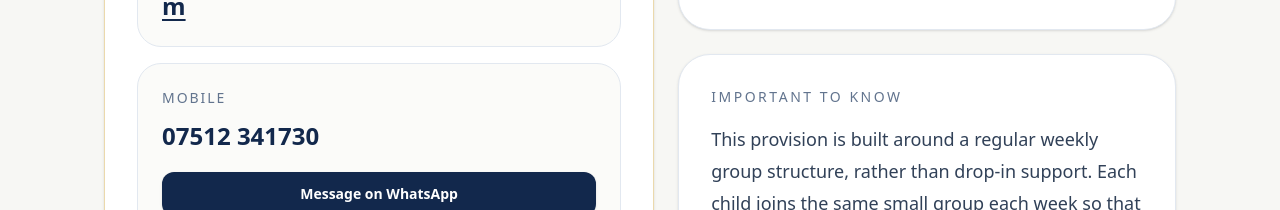
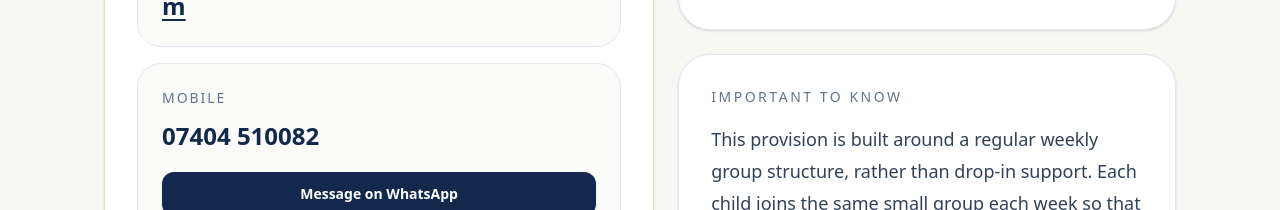
Before and after one commit to davedodd89-ai/warren-dodd-education, a Next.js app: page /contact in a window 1280 px wide. Shown: the part 1240-1450 px from the top of the page. Built offline with nearby package versions, Linux system fonts and the light colour scheme.

Commit message:
Update contact page mobile and WhatsApp number

```diff
--- a/app/contact/page.tsx
+++ b/app/contact/page.tsx
@@ -100,15 +100,15 @@ export default function ContactPage() {
                   </p>
 
                   <a
-                    href="tel:07512341730"
+                    href="tel:07404510082"
                     className="mt-3 block min-w-0 break-words text-lg font-semibold text-[#12284C] sm:text-2xl"
                   >
-                    07512 341730
+                    07404 510082
                   </a>
 
                   <div className="mt-5 grid min-w-0 gap-3">
                     <a
-                      href="https://wa.me/447512341730"
+                      href="https://wa.me/447404510082"
                       target="_blank"
                       rel="noopener noreferrer"
                       className="inline-flex w-full min-w-0 items-center justify-center rounded-xl bg-[#12284C] px-4 py-3 text-center text-sm font-semibold text-white shadow-sm transition hover:opacity-90"
@@ -117,7 +117,7 @@ export default function ContactPage() {
                     </a>
 
                     <a
-                      href="sms:07512341730"
+                      href="sms:07404510082"
                       className="inline-flex w-full min-w-0 items-center justify-center rounded-xl border border-slate-300 bg-white px-4 py-3 text-center text-sm font-semibold text-[#12284C] transition hover:bg-slate-50"
                     >
                       Send a text message
```
